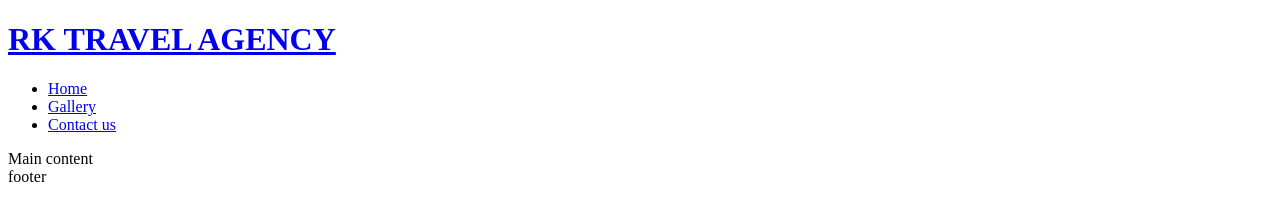
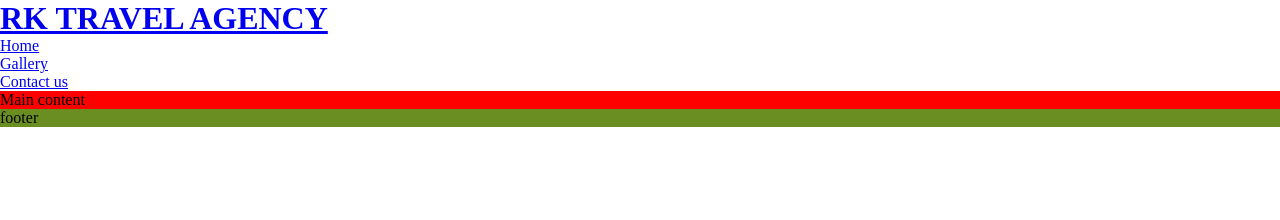
Before and after one commit to RamyApepone/RK-travel-agency, a plain HTML site: page index.html in a window 1280 px wide. Drawn offline with Linux system fonts and the light colour scheme.

Commit message:
Add stylesheet background color to Header,Main content, Footer

```diff
--- /dev/null
+++ b/assets/css/style.css
@@ -0,0 +1,21 @@
+/* Asterisk wildcard selector the purpose is to override default style */
+* {
+    padding: 0;
+    margin: 0;
+    box-sizing: border-box;
+}
+
+/* Header */
+header {
+    background-color: white;
+}
+
+/* Main content */
+main {
+    background-color: red;
+}
+
+/* Footer */
+footer {
+    background-color: olivedrab;
+}
--- a/index.html
+++ b/index.html
@@ -9,6 +9,8 @@
     <meta name="keywords" content="Travel agency,holiday,accomodation,transportation">
     <!--page title-->
     <title>RK TRAVEL AGENCY</title>
+    <!-- Stylesheet -->
+    <link rel="stylesheet" href="assets/css/style.css">
 </head>
 <body>
     <!--Header-->
```
